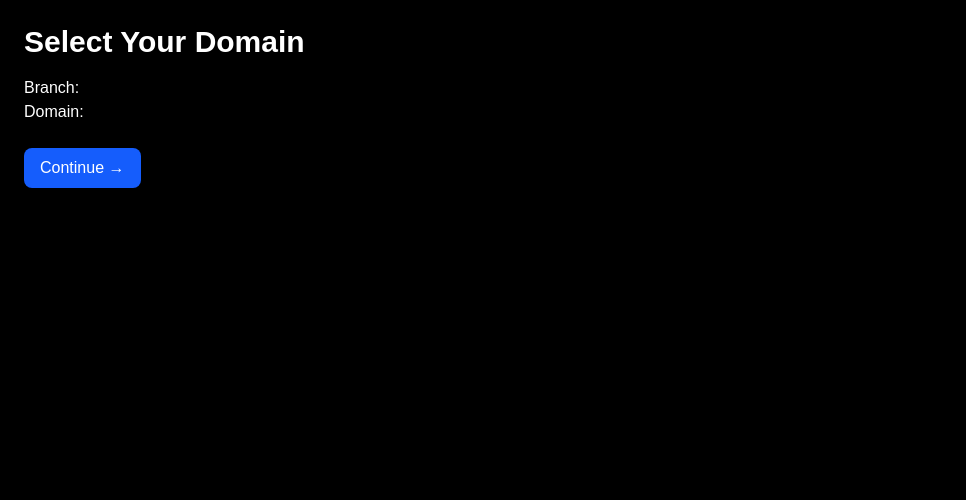
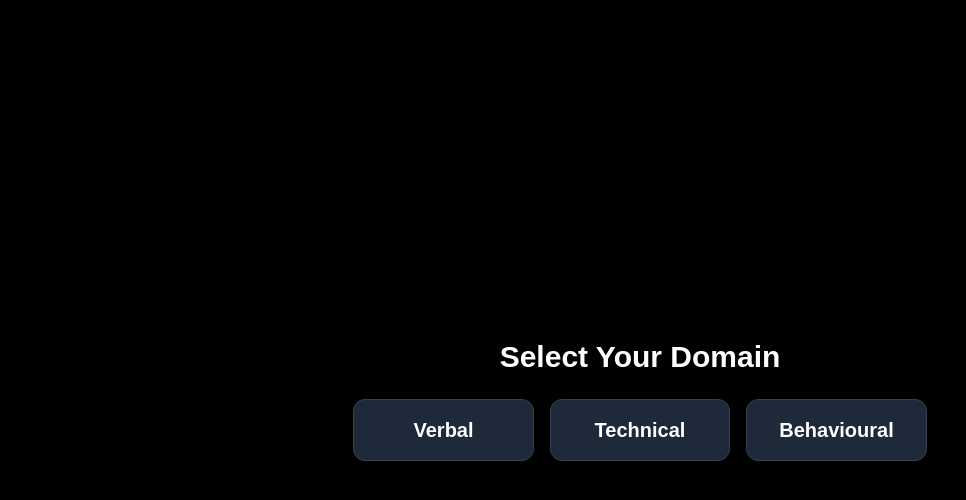
Before and after one commit to sardesaijasmeeta/placement-quest, a Next.js app: page /domain in a window 1280 px wide. Shown: the top 500 px of the page, without its empty margins (0-966 px from the left). Built offline with nearby package versions, Linux system fonts and the light colour scheme.

Commit message:
Added animated homepage redirect

```diff
--- a/src/app/branch/page.tsx
+++ b/src/app/branch/page.tsx
@@ -1,5 +1,5 @@
 "use client";
-
+export const dynamic = "force-dynamic";
 import { useRouter } from "next/navigation";
 
 const branches = ["IT", "CMPN", "ENTC", "CIVIL", "MECH"];
--- a/src/app/domain/page.tsx
+++ b/src/app/domain/page.tsx
@@ -1,9 +1,6 @@
 "use client";
-
-import { Suspense } from "react";
-import { useSearchParams } from "next/navigation";
-import { useRouter } from "next/navigation";
-import { useEffect, useState } from "react";
+import { Suspense, useEffect, useState } from "react";
+import { useSearchParams, useRouter } from "next/navigation";
 
 export const dynamic = "force-dynamic";
 
@@ -12,33 +9,47 @@ function DomainPageInner() {
   const router = useRouter();
 
   const branch = searchParams.get("branch") || "";
-  const domain = searchParams.get("domain") || "";
+  const role = searchParams.get("role") || "";
+
+  const domains = ["Verbal", "Technical", "Behavioural"];
 
   const [loading, setLoading] = useState(false);
 
   useEffect(() => {
-    console.log("Loaded domain page:", { branch, domain });
-  }, [branch, domain]);
+    console.log("Loaded domain page:", { branch, role });
+  }, [branch, role]);
+
+  function handleSelect(domain: string) {
+    setLoading(true);
+    router.push(
+      `/level?branch=${branch}&role=${role}&domain=${domain}`
+    );
+  }
 
   return (
-    <div className="p-6 text-white bg-black min-h-screen">
-      <h1 className="text-3xl font-bold mb-4">Select Your Domain</h1>
-      <p>Branch: {branch}</p>
-      <p>Domain: {domain}</p>
-
-      <button
-        onClick={() => router.push(`/game?branch=${branch}&domain=${domain}`)}
-        className="mt-6 px-4 py-2 bg-blue-600 hover:bg-blue-700 rounded-lg"
-      >
-        Continue →
-      </button>
+    <div className="min-h-screen bg-black text-white flex flex-col items-center justify-center p-6">
+      <h1 className="text-3xl font-bold mb-6 text-center">
+        Select Your Domain
+      </h1>
+      <div className="grid grid-cols-1 sm:grid-cols-3 gap-4">
+        {domains.map((domain) => (
+          <button
+            key={domain}
+            onClick={() => handleSelect(domain)}
+            disabled={loading}
+            className="bg-gray-800 hover:bg-gray-700 border border-gray-700 shadow-md px-8 py-4 rounded-xl text-xl font-semibold transition-all hover:scale-105 active:scale-95"
+          >
+            {domain}
+          </button>
+        ))}
+      </div>
     </div>
   );
 }
 
 export default function DomainPage() {
   return (
-    <Suspense fallback={<div className="text-white p-6">Loading...</div>}>
+    <Suspense fallback={<div className="text-white p-6">Loading domains...</div>}>
       <DomainPageInner />
     </Suspense>
   );
--- a/src/app/level/page.tsx
+++ b/src/app/level/page.tsx
@@ -2,8 +2,8 @@
 
 import { Suspense, useEffect } from "react";
 import { useSearchParams, useRouter } from "next/navigation";
+export const dynamic = "force-dynamic";
 
-export const dynamic = "force-dynamic";
 
 function LevelPageInner() {
   const searchParams = useSearchParams();
--- a/src/app/role/page.tsx
+++ b/src/app/role/page.tsx
@@ -1,5 +1,5 @@
 "use client";
-
+//export const dynamic = "force-dynamic";
 import { Suspense, useEffect } from "react";
 import { useSearchParams, useRouter } from "next/navigation";
 
```
